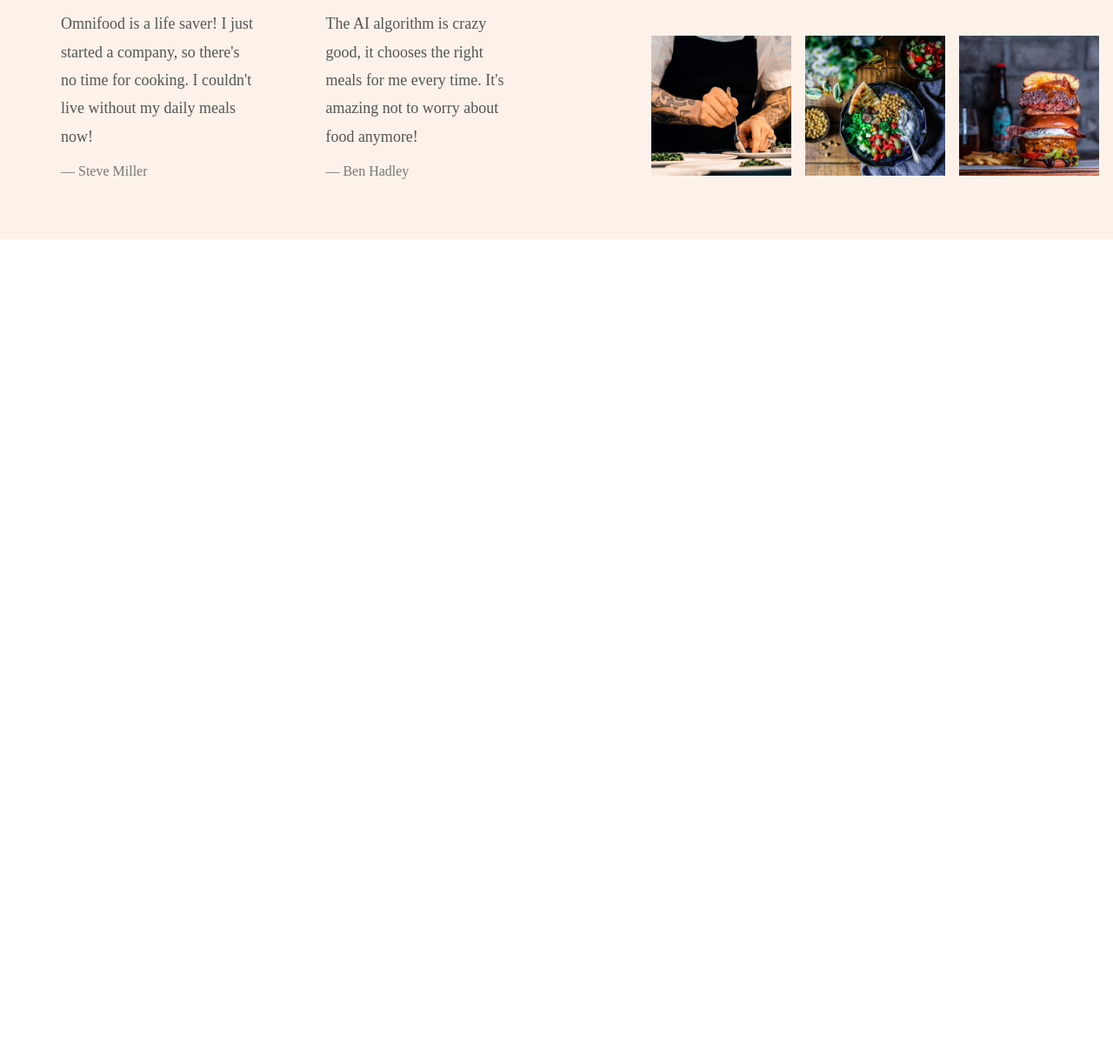
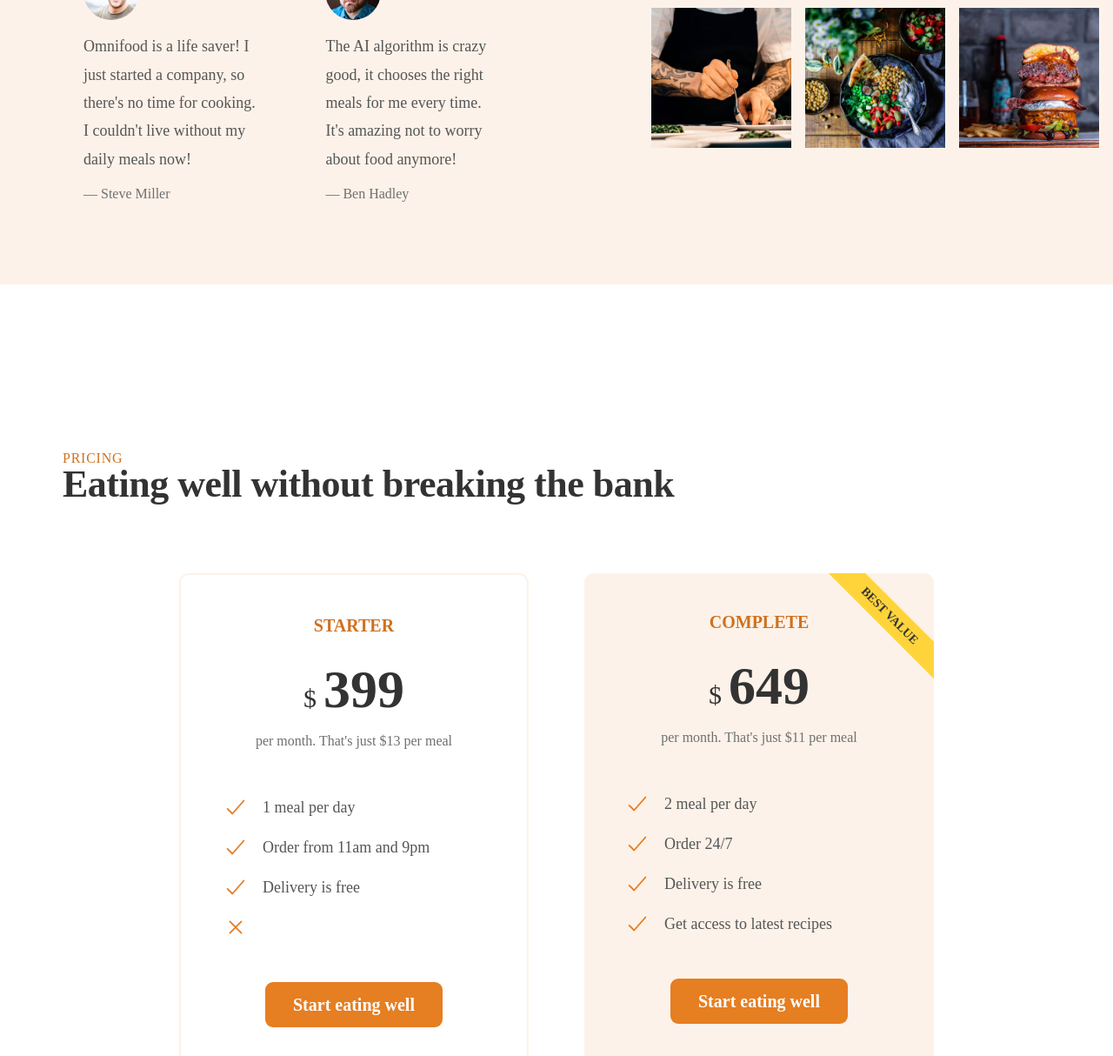
Before and after one commit to phemmyblaze/Ominifood-v2, a plain HTML site: page index.html in a window 1280 px wide. Shown: the part 4124-5338 px from the top of the page at 87% size. Before the commit the page ends 4399 px from the top, so only its background shows below. Drawn offline with nearby package versions, Linux system fonts and the light colour scheme.

Commit message:
New section added and completed

```diff
--- a/css/general.css
+++ b/css/general.css
@@ -29,6 +29,12 @@ GENERAL REUSEABLE COMPONENT
     display: grid;
     column-gap: 6.4rem;
     row-gap: 9.6rem;
+
+    margin-bottom: 9.6rem;
+}
+
+.grid:last-child {
+    margin-bottom: 0;
 }
 
 .grid--2-cols {
@@ -150,3 +156,23 @@ GENERAL REUSEABLE COMPONENT
 strong {
     font-weight: 500;
 }
+
+.list {
+    list-style: none;
+    display: flex;
+    flex-direction: column;
+    gap: 1.6rem;
+}
+
+.list-item {
+    font-size: 1.8rem;
+    display: flex;
+    align-items: center;
+    gap: 1.6rem;
+}
+
+.list-icon {
+    width: 3rem;
+    height: 3rem;
+    color: #e67e22;
+}
--- a/css/style.css
+++ b/css/style.css
@@ -307,25 +307,7 @@ MEAL SECTION
 }
 
 
-.list {
-    list-style: none;
-    display: flex;
-    flex-direction: column;
-    gap: 1.6rem;
-}
 
-.list-item {
-    font-size: 1.8rem;
-    display: flex;
-    align-items: center;
-    gap: 1.6rem;
-}
-
-.list-icon {
-    width: 3rem;
-    height: 3rem;
-    color: #e67e22;
-}
 
 /* ********************
 TESTIMONIAL SECTION
@@ -335,6 +317,7 @@ TESTIMONIAL SECTION
     background-color: #fdf2e9;
     display: grid;
     grid-template-columns: 55fr 45fr;
+    align-items: center;
 }
 
 .testimonials {
@@ -345,7 +328,7 @@ TESTIMONIAL SECTION
 }
 
 .testimonials-container {
-    padding: 7rem;
+    padding: 9.6rem;
 }
 
 
@@ -369,13 +352,17 @@ TESTIMONIAL SECTION
 
 .testimonial-name {
     font-size: 1.6rem;
-    color: #777;
+    color: #6f6f6f;
 }
 
 .gallery-item img {
     display: block;
     width: 100%;
+    transition: all 0.3s smooth;
+}
 
+.gallery-item {
+    overflow: hidden;
 }
 
 .gallery {
@@ -384,3 +371,88 @@ TESTIMONIAL SECTION
     gap: 1.6rem;
     padding: 1.6rem;
 }
+
+.gallery-item img:hover {
+    transform: scale(1.1);
+}
+
+/* ********************
+PRICING SECTION
+*****************/
+
+.section-pricing{
+   padding: 9.6rem 0;
+}
+
+.pricing-plan {
+
+    border-radius: 11px;
+
+    width: 75%;
+}
+
+.pricing-plan--starter {
+    justify-self: end;
+    border: 2px solid #fdf2e9;
+    padding: 4.8rem;
+}
+
+.pricing-plan--complete {
+    background-color: #fdf2e9;
+    padding: 4.6rem;
+    position: relative;
+    overflow: hidden;
+}
+
+.pricing-plan--complete::after {
+    content: "Best Value";
+    position: absolute;
+    top: 6%;
+    right: -18%;
+    background-color: #ffd43b;
+    text-transform: uppercase;
+    font-size: 1.4rem;
+    font-weight: 700;
+    padding: .8rem 8rem;
+    color: #333;
+    transform: rotate(45deg);
+}
+
+
+
+.plan-header {
+    text-align: center;
+    margin-bottom: 4.8rem;
+}
+
+.plan-name {
+    color: #cf711f;
+    font-weight: 600;
+    font-size: 2rem;
+    text-transform: uppercase;
+    letter-spacing: 0.75;
+    margin-bottom: 3.2rem;
+
+}
+.plan-price {
+    font-size: 6.2rem;
+    font-weight: 600;
+    color: #333;
+    margin-bottom: 1.6rem;
+}
+.plan-text {
+    font-size: 1.6rem;
+    line-height: 1.6;
+    color: #6f6f6f;
+}
+
+.plan-price span {
+    font-size: 3rem;
+    font-weight: 500;
+    margin-right: 0.8rem;
+}
+
+.plan-sign-up {
+    text-align: center;
+    margin-top: 4.8rem;
+}
--- a/index.html
+++ b/index.html
@@ -195,7 +195,7 @@
                     <h3 class="heading-tertiary">
                         Works with any diet:
                     </h3>
-                    <div class="list">
+                    <ul class="list">
                         <li class="list-item"><ion-icon name="checkmark-outline" class="list-icon"></ion-icon><span>Vegetarian</span></li>
                         <li class="list-item"><ion-icon name="checkmark-outline" class="list-icon"></ion-icon><span>Vegan</span></li>
                         <li class="list-item"><ion-icon name="checkmark-outline" class="list-icon"></ion-icon><span>Pescatarian</span></li>
@@ -205,7 +205,7 @@
                         <li class="list-item"><ion-icon name="checkmark-outline" class="list-icon"></ion-icon><span>Paleo</span></li>
                         <li class="list-item"><ion-icon name="checkmark-outline" class="list-icon"></ion-icon><span>Low FODMAP</span></li>
                         <li class="list-item"><ion-icon name="checkmark-outline" class="list-icon"></ion-icon><span>Kid-friendly</span></li>
-                    </div>
+                    </ul>
                 </div>
             </div>
 
@@ -311,6 +311,66 @@
             </div>
         </section>
 
+        <section class="section-pricing">
+            <div class="container">
+                <span class="subheading">
+                    Pricing
+                </span>
+                <h2 class="heading-secondary">
+                   Eating well without breaking the bank
+                </h2>
+            </div>
+
+            <div class="container grid grid--2-cols">
+                <div class="pricing-plan pricing-plan--starter">
+                    <header class="plan-header">
+                        <p class="plan-name">Starter</p>
+                        <p class="plan-price"> <span>$</span>399</p>
+                        <p class="plan-text">per month. That's just $13 per meal</p>
+                    </header>
+
+
+
+                    <ul class="list">
+                        <li class="list-item"><ion-icon name="checkmark-outline" class="list-icon"></ion-icon><span>1 meal per day</span></li>
+                        <li class="list-item"><ion-icon name="checkmark-outline" class="list-icon"></ion-icon><span>Order from 11am and 9pm</span></li>
+                        <li class="list-item"><ion-icon name="checkmark-outline" class="list-icon"></ion-icon><span>Delivery is free</span></li>
+                        <li class="list-item"><ion-icon name="close-outline" class="list-icon"></ion-icon><span></span></li>
+                    </ul>
+
+                    <div class="plan-sign-up">
+                        <a href="#" class="btn btn--full ">Start eating well</a>
+                    </div>
+
+                </div>
+                <div class="pricing-plan pricing-plan--complete">
+                    <header class="plan-header">
+                        <p class="plan-name">Complete</p>
+                        <p class="plan-price"> <span>$</span>649</p>
+                        <p class="plan-text">per month. That's just $11 per meal</p>
+                    </header>
+
+                    <ul class="list">
+                        <li class="list-item"><ion-icon name="checkmark-outline" class="list-icon"></ion-icon><span><strong>2 meal</strong>  per day</span></li>
+                        <li class="list-item"><ion-icon name="checkmark-outline" class="list-icon"></ion-icon><span>Order <strong>24/7</strong></span></li>
+                        <li class="list-item"><ion-icon name="checkmark-outline" class="list-icon"></ion-icon><span>Delivery is free</span></li>
+                        <li class="list-item"><ion-icon name="checkmark-outline" class="list-icon"></ion-icon><span>Get access to latest recipes</span></li>
+                    </ul>
+                    <div class="plan-sign-up">
+                        <a href="#" class="btn btn--full ">Start eating well</a>
+                    </div>
+                </div>
+            </div>
+
+            <div class="container grid grid--4-cols">
+                <div class="feature">Feature 1</div>
+                <div class="feature">Feature 2</div>
+                <div class="feature">Feature 3</div>
+                <div class="feature">Feature 4</div>
+            </div>
+
+        </section>
+
     </main>
     <script type="module" src="https://unpkg.com/ionicons@5.5.2/dist/ionicons/ionicons.esm.js"></script>
     <script nomodule src="https://unpkg.com/ionicons@5.5.2/dist/ionicons/ionicons.js"></script>
```
